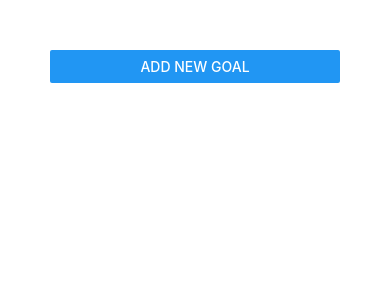
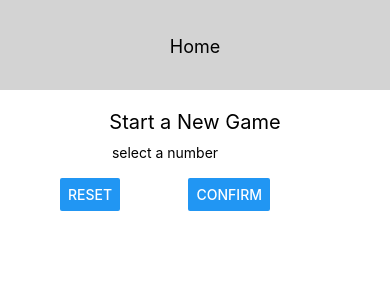
Before and after one commit to AbdulrahmanAlaa/react-native-complete-guid, a React Native app: screen / in a window 390 px wide. Shown: the top 300 px of the page. Built offline with nearby package versions, Linux system fonts and the light colour scheme.

Commit message:
Adding start game screen

```diff
--- a/App.js
+++ b/App.js
@@ -1,46 +1,14 @@
-import React, { useState } from 'react';
-import { StyleSheet, View, Button, FlatList } from 'react-native';
-import GoalItem from './components/GoalItem';
-import GoalInput from './components/GoalInput';
+import React from 'react';
+import { StyleSheet, View, Text, FlatList } from 'react-native';
+import Header from './components/Header';
+import StartGameScreen from './screens/StartGameScreen';
 
 export default function App() {
-  const [listGoals, setListGoals] = useState([]);
-  const [isAddModel, setIsAddModel] = useState(false);
-  const deleteGoalHandler = key => {
-    setListGoals(list => {
-      return [...list.filter(item => item.key !== key)];
-    });
-  };
-  const addGoalHandler = goalTitle => {
-    setListGoals(listGoals => [
-      ...listGoals,
-      { key: Math.random().toString(), value: goalTitle }
-    ]);
-    setIsAddModel(false);
-  };
-  const addAddingGoal = goalTitle => {
-    setIsAddModel(false);
-  };
   return (
-    <View style={style.screen}>
-      <Button title='Add New Goal' onPress={() => setIsAddModel(true)} />
-      <GoalInput
-        onCancel={addAddingGoal}
-        visible={isAddModel}
-        onAddInput={addGoalHandler}
-      />
-      <FlatList
-        data={listGoals}
-        renderItem={itemDate => (
-          <GoalItem
-            onDelete={() => deleteGoalHandler(itemDate.item.key)}
-            title={itemDate.item.value}
-          />
-        )}
-      />
+    <View style={style.screen} >
+      <Header title="Home" />
+      <StartGameScreen/>
     </View>
   );
 }
-const style = StyleSheet.create({
-  screen: { padding: 50 }
-});
+const style = StyleSheet.create({screen:{flexDirection:'column',flex:1}});
--- /dev/null
+++ b/components/Header.js
@@ -0,0 +1,23 @@
+import React from 'react';
+import { View, Text, StyleSheet } from 'react-native';
+
+const Header = ({ title }) => (
+  <View style={style.header}>
+    <Text style={style.title}>{title}</Text>
+  </View>
+);
+export default Header;
+
+const style = StyleSheet.create({
+  header: {
+    width: '100%',
+    height: 90,
+    paddingTop: 36,
+    backgroundColor: 'lightgray',
+    alignItems: 'center'
+  },
+  title: {
+    color: 'black',
+    fontSize: 18
+  }
+});
--- /dev/null
+++ b/screens/StartGameScreen.js
@@ -0,0 +1,45 @@
+import React from 'react';
+import { View, Text, StyleSheet, Button, TextInput } from 'react-native';
+
+const StartGameScreen = props => {
+  return (
+    <View style={style.screen}>
+      <Text style={style.title}>Start a New Game</Text>
+      <View>
+        <View style={style.inputContainer}>
+          <Text> select a number </Text>
+          <TextInput/>
+          <View style={style.buttonContainer}>
+            <Button title='RESET' />
+            <Button title='CONFIRM' />
+          </View>
+        </View>
+      </View>
+    </View>
+  );
+};
+export default StartGameScreen;
+
+const style = StyleSheet.create({
+  screen: {
+    flex: 1,
+    width: '100%',
+    alignItems: 'center',
+    padding: 10
+  },
+  title: {
+    fontSize: 20,
+    marginVertical: 10
+  },
+  inputContainer: {
+      width:300,
+      maxWidth:'80%',
+      alignItems:'center'
+  },
+  buttonContainer: {
+    flexDirection: 'row',
+    width: '100%',
+    justifyContent: 'space-between',
+    paddingHorizontal: 15
+  }
+});
```
Also changed, not shown: components/GoalsApp.js (added, +46 -0 lines).
